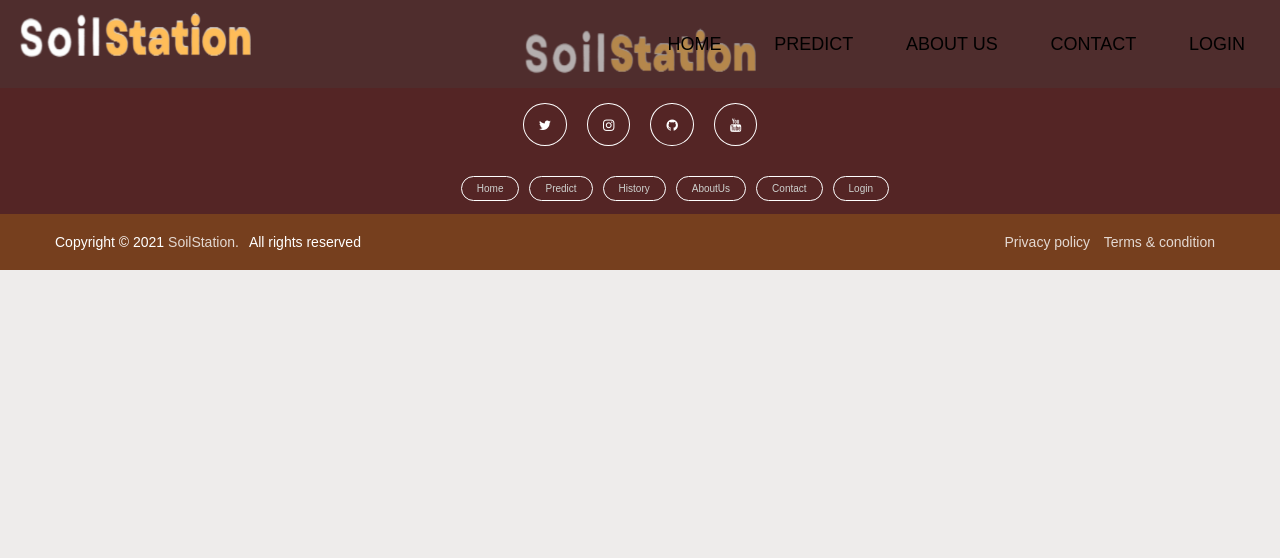
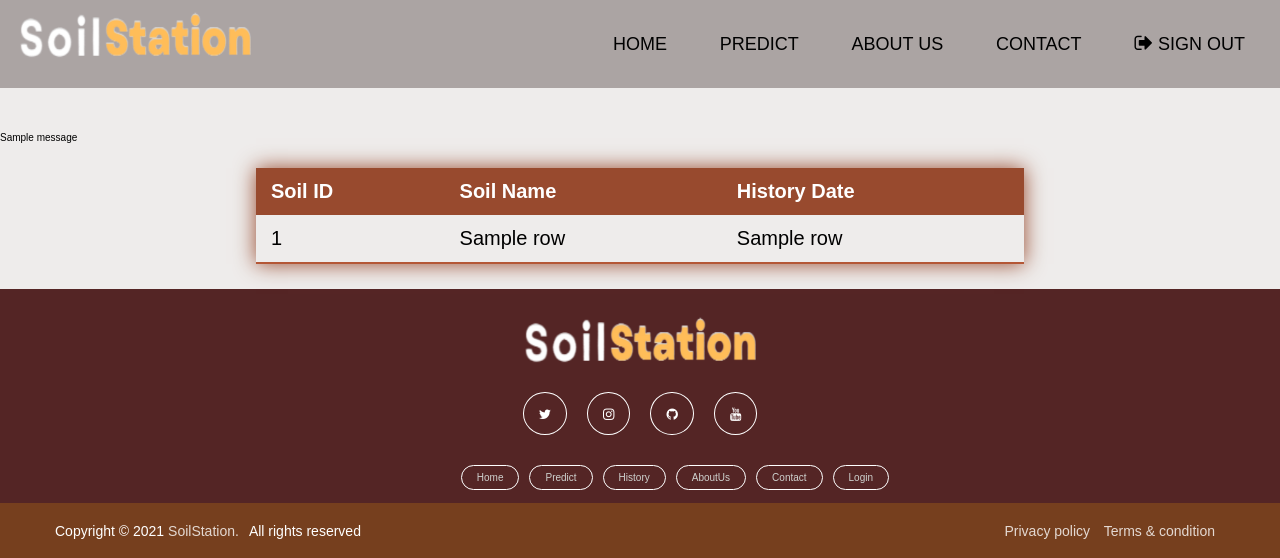
Before and after one commit to KhaaledFarooq/SoilStation-Website, a Flask app: template templates/history.html in a window 1280 px wide. Shown: the top 558 px of the page. Run offline with Flask 2, Linux system fonts and the light colour scheme; the template is opened without the code that fills it: most values are stand-ins (such as "Sample title", 1, 10 or a date in 2020); one stand-in notice (Sample message) is shown.

Commit message:
new history table and sing out bar

```diff
--- a/templates/contact.html
+++ b/templates/contact.html
@@ -40,7 +40,8 @@
             <a href="predict.html">Predict</a>
             <a href="history.html">History</a>
             <a href="AboutUs.html">AboutUs</a>
-            <a href="login.html">Login</a>
+            <a href="login.html"><i class="fa fa-sign-out" style="font-size: 20px"></i> Sign Out</a
+                >
 
             <a href="javascript:void(0);" class="icon" onclick="myFunction()">
                 <i class="fa fa-bars"></i>
--- a/templates/history.html
+++ b/templates/history.html
@@ -16,6 +16,67 @@
       rel="stylesheet"
       href="https://cdnjs.cloudflare.com/ajax/libs/font-awesome/4.7.0/css/font-awesome.min.css"
     />
+    <style>
+      .login-history-table {
+        border-collapse: collapse;
+        width: 100%;
+        margin-bottom: 1em;
+      }
+
+      .login-history-table th,
+      .login-history-table td {
+        padding: 0.5em;
+        border: 1px solid #ccc;
+        text-align: left;
+      }
+
+      .login-history-table th {
+        background-color: #eee;
+        font-weight: bold;
+      }
+
+      .login-history-table tr:nth-child(even) {
+        background-color: #f2f2f2;
+      }
+
+      table {
+        width: 60%;
+        position: relative;
+        align-content: center;
+      }
+
+      .styled-table {
+        border-collapse: collapse;
+        margin: 25px 20%;
+        font-size: 2em;
+        font-family: sans-serif;
+        min-width: 400px;
+        box-shadow: 0 0 20px #984a2e;
+      }
+
+      .styled-table thead tr {
+        background-color: #984a2e;
+        color: #ffffff;
+        text-align: left;
+      }
+
+      .styled-table th,
+      .styled-table td {
+        padding: 12px 15px;
+      }
+
+      .styled-table tbody tr {
+        border-bottom: 1px solid #dddddd;
+      }
+
+      .styled-table tbody tr:nth-of-type(even) {
+        background-color: #f3f3f3;
+      }
+
+      .styled-table tbody tr:last-of-type {
+        border-bottom: 2px solid #b45736;
+      }
+    </style>
   </head>
 
   <body>
@@ -30,13 +91,40 @@
         <a href="predict.html">Predict</a>
         <a href="AboutUs.html">About Us</a>
         <a href="contact.html">contact</a>
-        <a href="login.html">login</a>
+        <a href="login.html"
+          ><i class="fa fa-sign-out" style="font-size: 20px"></i> Sign Out</a
+        >
 
         <a href="javascript:void(0);" class="icon" onclick="myFunction()">
           <i class="fa fa-bars"></i>
         </a>
       </div>
     </header>
+    <br /><br /><br /><br /><br /><br />
+    <br /><br /><br /><br /><br /><br />
+    {% with messages = get_flashed_messages(with_categories=true) %} {% if
+    messages %} {% for category, message in messages %}
+    <div class="alert alert-{{ category }}">{{ message }}</div>
+    {% endfor %} {% endif %} {% endwith %}
+
+    <table class="styled-table">
+      <thead>
+        <tr>
+          <th>Soil ID</th>
+          <th>Soil Name</th>
+          <th>History Date</th>
+        </tr>
+      </thead>
+      <tbody>
+        {% for row in rows %}
+        <tr>
+          <td>{{ row[0] }}</td>
+          <td>{{ row[1] }}</td>
+          <td>{{ row[2] }}</td>
+        </tr>
+        {% endfor %}
+      </tbody>
+    </table>
 
     <!--footer section starts-->
 
--- a/templates/home.html
+++ b/templates/home.html
@@ -31,7 +31,9 @@
         <a href="history.html">History</a>
         <a href="AboutUs.html">About Us</a>
         <a href="contact.html">Contact</a>
-        <a href="login.html">Login</a>
+        <a href="login.html"
+          ><i class="fa fa-sign-out" style="font-size: 20px"></i> Sign Out</a
+        >
 
         <a href="javascript:void(0);" class="icon" onclick="myFunction()">
           <i class="fa fa-bars"></i>
--- a/templates/predict.html
+++ b/templates/predict.html
@@ -195,7 +195,8 @@
             <a href="history.html">History</a>
             <a href="AboutUs.html">About Us</a>
             <a href="contact.html">Contact</a>
-            <a href="login.html">Login</a>
+            <a href="login.html"><i class="fa fa-sign-out" style="font-size: 20px"></i> Sign Out</a
+                >
 
             <a href="javascript:void(0);" class="icon" onclick="myFunction()">
                 <i class="fa fa-bars"></i>
@@ -324,7 +325,7 @@
 
     <!--footer section ends-->
     <!--back to top-->
-    <a class="gotopbtn" href="#"> <i class="fa fa-arrow-up fa-lg"></i> </a>
+
     <!--Link for the javascript file-->
     <script src="static\script JS\script.js"></script>
 
```
Also changed, not shown: templates/AboutUs.html (+25 -27 lines), templates/plants.html (+10 -8 lines), static/img/Yellow.jpg (added).
